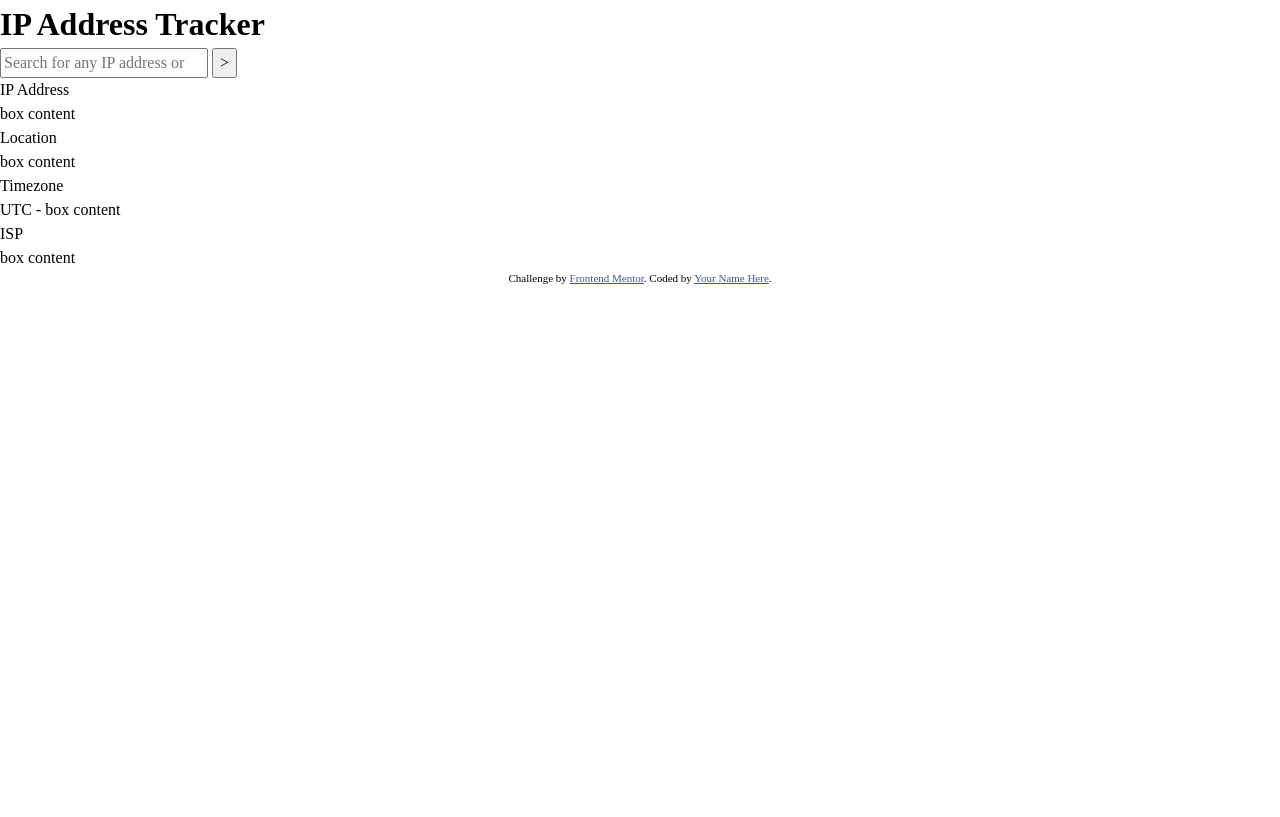
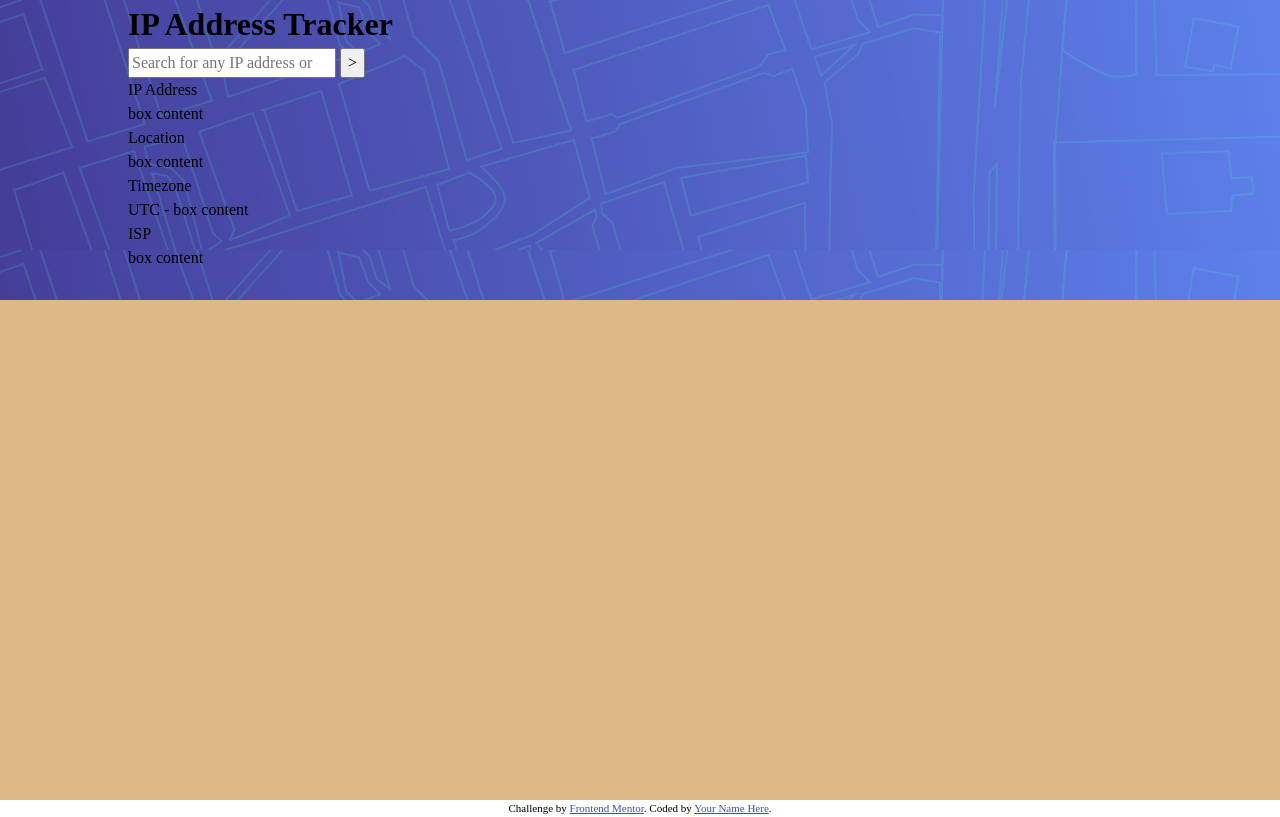
Before and after one commit to edo979/ip-address-tracker, a website built with Vite: page index.html in a window 1280 px wide. Built offline with nearby package versions, Linux system fonts and the light colour scheme.

Commit message:
basic layout

```diff
--- a/scss/_components.scss
+++ b/scss/_components.scss
@@ -0,0 +1,7 @@
+.top-background {
+  background-image: url('../images/pattern-bg.png');
+}
+
+.map {
+  background-color: burlywood;
+}
--- a/scss/_layout.scss
+++ b/scss/_layout.scss
@@ -0,0 +1,19 @@
+.grid-container {
+  min-height: 100vh;
+  display: grid;
+  grid-template: 300px 1fr / minmax(25px, 10vw) 1fr minmax(25px, 10vw);
+}
+
+.inner-container {
+  grid-area: 1 / 2 / 3 / 3;
+  z-index: 2;
+}
+
+.top-background {
+  grid-area: 1 / 1 / 2 / 4;
+  z-index: 1;
+}
+
+.map {
+  grid-area: 2 / 1 / 3 / 4;
+}
--- a/scss/stayle.scss
+++ b/scss/stayle.scss
@@ -1,3 +1,5 @@
 @use 'vars' as *;
 
 @import 'reset';
+@import 'layout';
+@import 'components';
```
